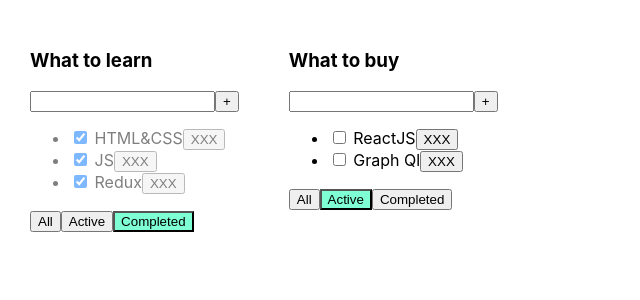
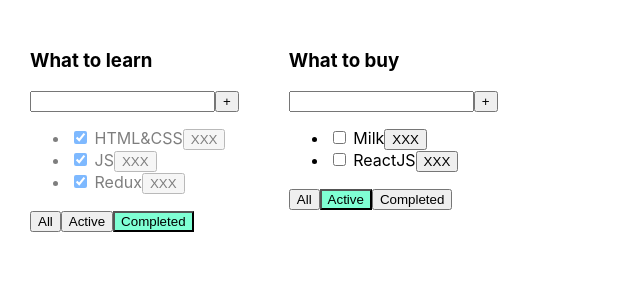
Before and after one commit to DmitriyVavilin/MyAplication, a React (Create React App) app: page / in a window 1280 px wide. Shown: the top 300 px of the page, without its empty margins (0-640 px from the left). Built offline with nearby package versions, Linux system fonts and the light colour scheme.

Commit message:
new feature commit

```diff
--- a/src/App.tsx
+++ b/src/App.tsx
@@ -19,54 +19,75 @@ export type TodoListType = {
 
 
 function App() {
+    const removeTask = (taskId: string, todoListId: string) => {
+        let tasks = tasksObj[todoListId]
+        const filterTasks = tasks.filter((el) => el.id !== taskId)
+        tasksObj[todoListId] = filterTasks
+        setTasksObj({...tasksObj})
+    }
 
-    const [tasks, setTasks] = useState<TaskType[]>([
+
+    const changeFilter = (value: FilterValueType, todoListId: string) => {
+        let todoList = todoLists.find(el => el.id === todoListId)
+        if (todoList) {
+            todoList.filter = value
+            setTodolists([...todoLists])
+        }
+    }
+
+    const addTask = (title: string, todoListId: string) => {
+        let task = {id: v1(), title: title, isDone: true}
+        let tasks = tasksObj[todoListId]
+        let newTask = [task, ...tasks]
+        tasksObj[todoListId] = newTask
+        setTasksObj({...tasksObj})
+    }
+
+    const onChangeCheckBox = (taskId: string, eventValue: boolean, todoListId: string) => {
+        let tasks = tasksObj[todoListId]
+        let task = tasks.find(el => el.id === taskId ? {...el, isDone: eventValue} : el)
+        setTasksObj({...tasksObj})
+    }
+
+    let todolistId1 = v1()
+    let todolistId2 = v1()
+
+    let [todoLists, setTodolists] = useState<Array<TodoListType>>([
+        {id: todolistId1, title: 'What to learn', filter: 'completed'},
+        {id: todolistId2, title: 'What to buy' +
+                '', filter: 'active'}
+    ])
+
+    let [tasksObj, setTasksObj] = useState({
+        [todolistId1]: [
             {id: v1(), title: "HTML&CSS", isDone: true},
             {id: v1(), title: "JS", isDone: true},
             {id: v1(), title: "ReactJS", isDone: false},
             {id: v1(), title: "Graph Ql", isDone: false},
             {id: v1(), title: "Redux", isDone: true},
-    ])
-
-
-    const removeTask = (taskId: string) => {
-        const filterTasks = tasks.filter((el) => el.id !== taskId)
-        setTasks(filterTasks)
-    }
-
-    const changeFilter = (value: FilterValueType) => {
-        setFilter(value)
-    }
-
-    const addTask = (title: string) => {
-        let task = {id: v1(), title: title, isDone: true}
-        let newTask = [task, ...tasks]
-        setTasks(newTask)
-    }
-
-    const onChangeCheckBox = (taskId: string, eventValue: boolean) => {
-        setTasks(tasks.map(el => el.id === taskId ? {...el, isDone: eventValue} : el))
-
-    }
-
-
-    let todoLists: Array<TodoListType> = [
-        {id: v1(), title: 'What to learn', filter: 'completed'},
-        {id: v1(), title: 'What to buy', filter: 'active'}
+        ],
+        [todolistId2]: [
+            {id: v1(), title: "Book", isDone: true},
+            {id: v1(), title: "Milk", isDone: false},
+            {id: v1(), title: "ReactJS", isDone: false},
         ]
+    })
 
     return (
         <div className="App">
             {todoLists.map((tl) => {
-                let tasksForTodolist = tasks
+                let tasksForTodolist = tasksObj[tl.id]
                 if (tl.filter === 'active') {
-                    tasksForTodolist = tasks.filter((el) => !el.isDone)
+                    tasksForTodolist = tasksForTodolist.filter((el) => !el.isDone)
                 }
                 if (tl.filter === 'completed') {
-                    tasksForTodolist = tasks.filter((el) => el.isDone)
+                    tasksForTodolist = tasksForTodolist.filter((el) => el.isDone)
                 }
                 return (
-                    <TodoList title={tl.title}
+                    <TodoList
+                        key={tl.id}
+                        title={tl.title}
+                        id={tl.id}
                         filter={tl.filter}
                         tasks={tasksForTodolist}
                         removeTask={removeTask}
--- a/src/components/Todolist/TodoList.tsx
+++ b/src/components/Todolist/TodoList.tsx
@@ -5,13 +5,14 @@ import s from './TodoList.module.css'
 
 
 type TodoListPropsType = {
+    id: string
     title: string
     tasks: TaskType[]
     filter: FilterValueType
-    removeTask: (taskId: string)=>void
-    changeFilter:(value: FilterValueType)=>void
-    addTask:(title: string)=>void
-    onChangeCheckBox: (taskId: string,eventValue: boolean )=>void
+    removeTask: (taskId: string, todoListId: string)=>void
+    changeFilter:(value: FilterValueType, todoListId: string)=>void
+    addTask:(title: string, todoListId: string)=>void
+    onChangeCheckBox: (taskId: string,eventValue: boolean, todoListId: string )=>void
 }
 
 export const TodoList = (props: TodoListPropsType) => {
@@ -22,7 +23,7 @@ export const TodoList = (props: TodoListPropsType) => {
 
     const addTask = () => {
         if (title.trim() !== '') {
-            props.addTask(title.trim())
+            props.addTask(title.trim(), props.id)
             setTitle('')
         } else {
             setError('Title is required')
@@ -41,15 +42,15 @@ export const TodoList = (props: TodoListPropsType) => {
     }
 
     const removeTaskHandler = (tId: string) => { // Второе решение
-        props.removeTask(tId)
+        props.removeTask(tId, props.id)
     }
 
     const changeFilterHandler = (filterValue: FilterValueType) => {
-        props.changeFilter(filterValue)
+        props.changeFilter(filterValue, props.id)
     }
 
     const onChangeCheckBoxHandler = (tId: string,eventValue: boolean) => {
-        props.onChangeCheckBox(tId,eventValue)
+        props.onChangeCheckBox(tId,eventValue, props.id)
     }
 
 
```
Lines whose indentation alone changed are shown as unchanged.
